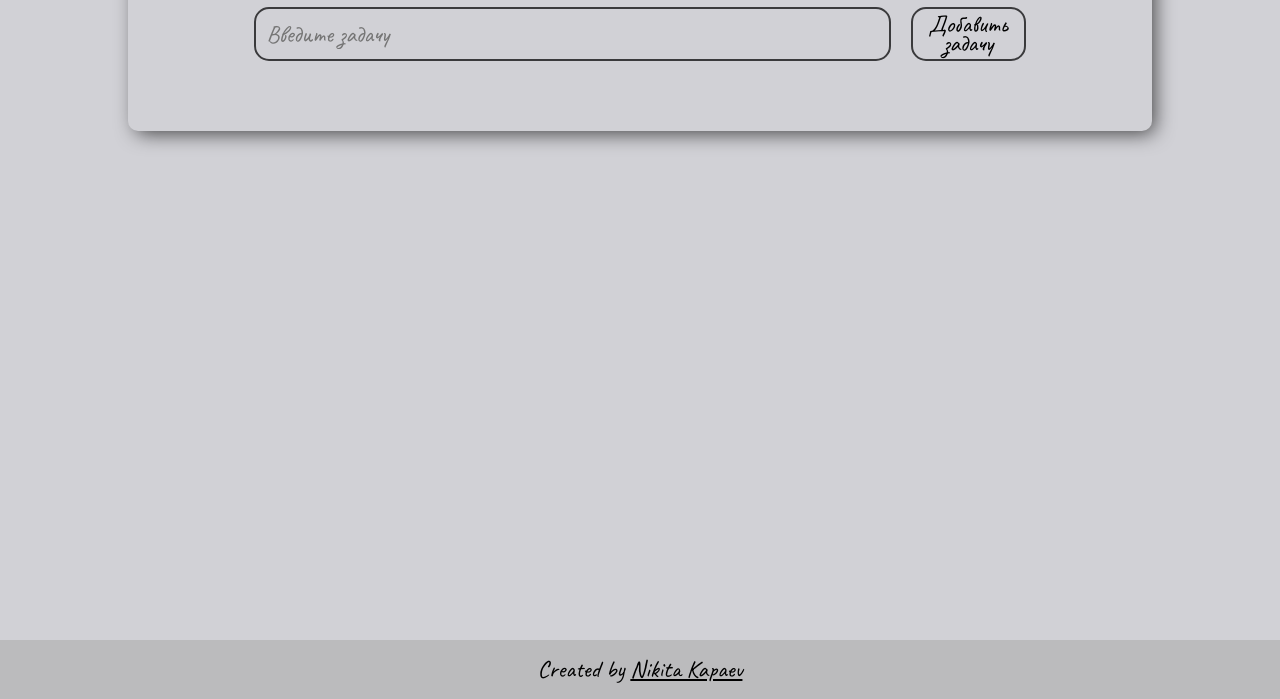
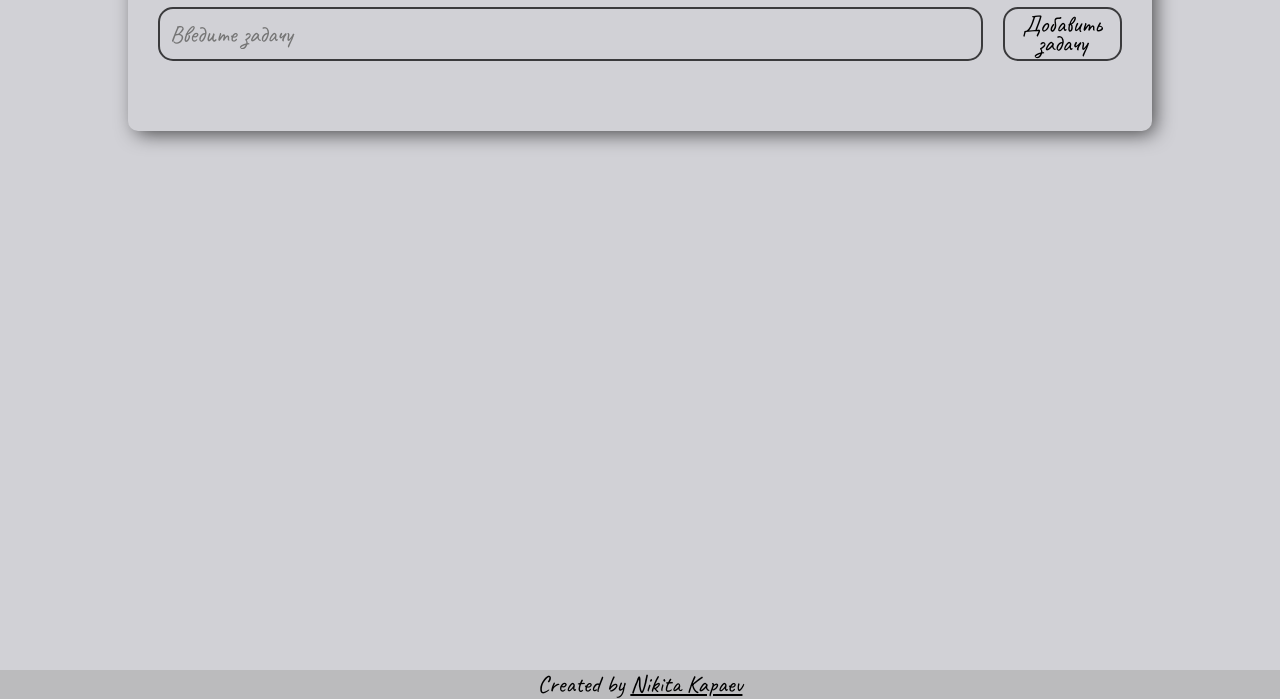
Before and after one commit to NKapaev/to-do, a plain HTML site: page index.html in a window 1280 px wide. Shown: the part 101-800 px from the top of the page. Drawn offline with Linux system fonts and the light colour scheme.

Commit message:
Фиксит отступы

```diff
--- a/main.css
+++ b/main.css
@@ -7,9 +7,7 @@
 body {
     display: flex;
     flex-direction: column;
-    /* justify-content: center; */
     align-items: center;
-
     min-height: 100vh;
     font-family: 'Caveat', cursive;
     font-size: 24px;
@@ -24,7 +22,7 @@ body {
     background: #d1d1d6;
     padding: 20px 30px 50px;
     margin-bottom: 40px;
-    max-width: 100%;
+    width: 100%;
     border-radius: 10px;
     width: 80%;
     box-shadow: 5px 5px 20px -3px rgba(0, 0, 0, 0.71);
@@ -39,8 +37,8 @@ body {
 
 .input-container {
     display: flex;
-    margin: 0 auto;
-    width: 80%;
+    justify-content: space-between;
+    width: 100%;
     margin-bottom: 20px;
 }
 
@@ -87,13 +85,12 @@ body {
     display: flex;
     flex-direction: column;
     justify-content: center;
-    width: 80%;
+
 }
 
 .task-item {
     display: flex;
     align-items: center;
-    max-height: auto;
 
 
     padding: 10px 10px;
@@ -150,8 +147,8 @@ body {
 
 .footer {
     margin-top: auto;
-    padding-top: 20px;
-    padding-bottom: 20px;
+    padding-top: 5px;
+    padding-bottom: 5px;
     width: 100%;
     text-align: center;
 
```
